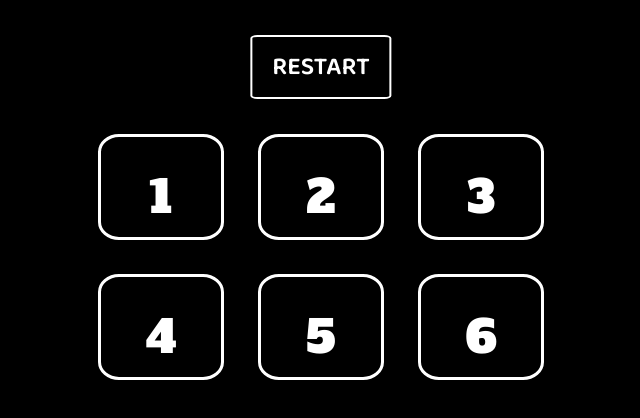
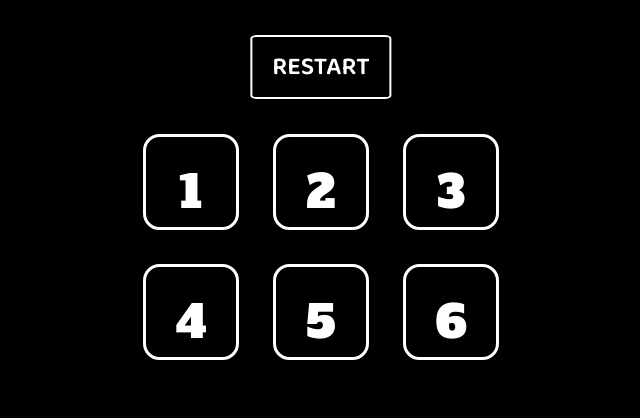
Before and after one commit to developedbychris/-toy-projects, a plain HTML site: page guessing game/guess.html in a window 1280 px wide. Shown: the part 104-522 px from the top of the page, without its empty margins (319-959 px from the left). Drawn offline with Linux system fonts and the light colour scheme.

Commit message:
Add files via upload

```diff
--- a/guessing game/styles.css
+++ b/guessing game/styles.css
@@ -1,3 +1,6 @@
+*{
+  box-sizing: border-box;
+}
 html {
   background-color: black;
 }
@@ -23,13 +26,14 @@ button{
   outline: none;
 }
 .box {
+  position: relative;
   background-color: black;
   color: white;
   border-radius: 15%;
   margin: 20px 20px;
   outline: solid white;
-  width: 120px;
-  height: 100px;
+  width: 2em;
+  height: 2em;
   text-align: center;
   padding-top: 20px;
   font-family: 'Alfa Slab One';
```
